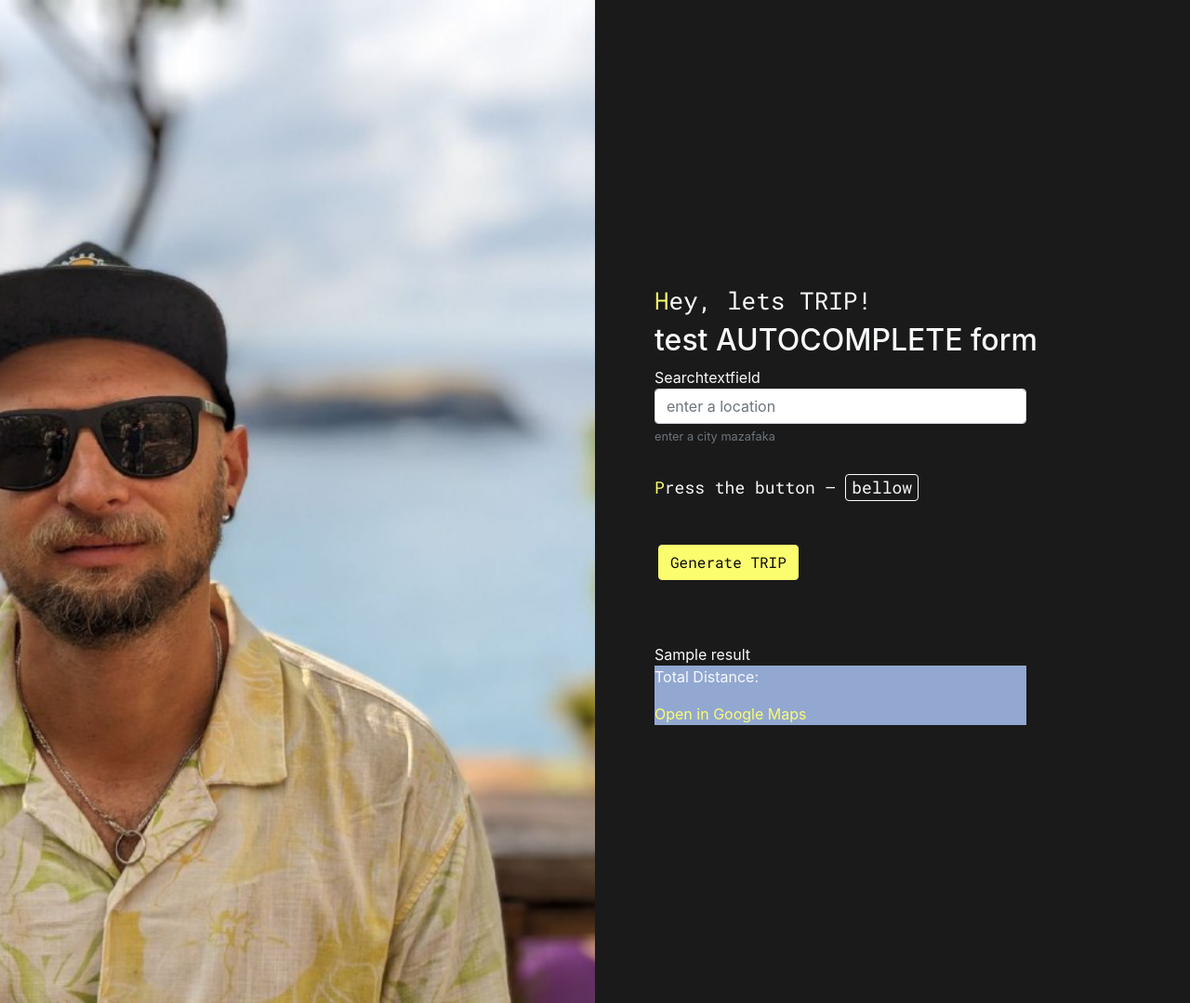
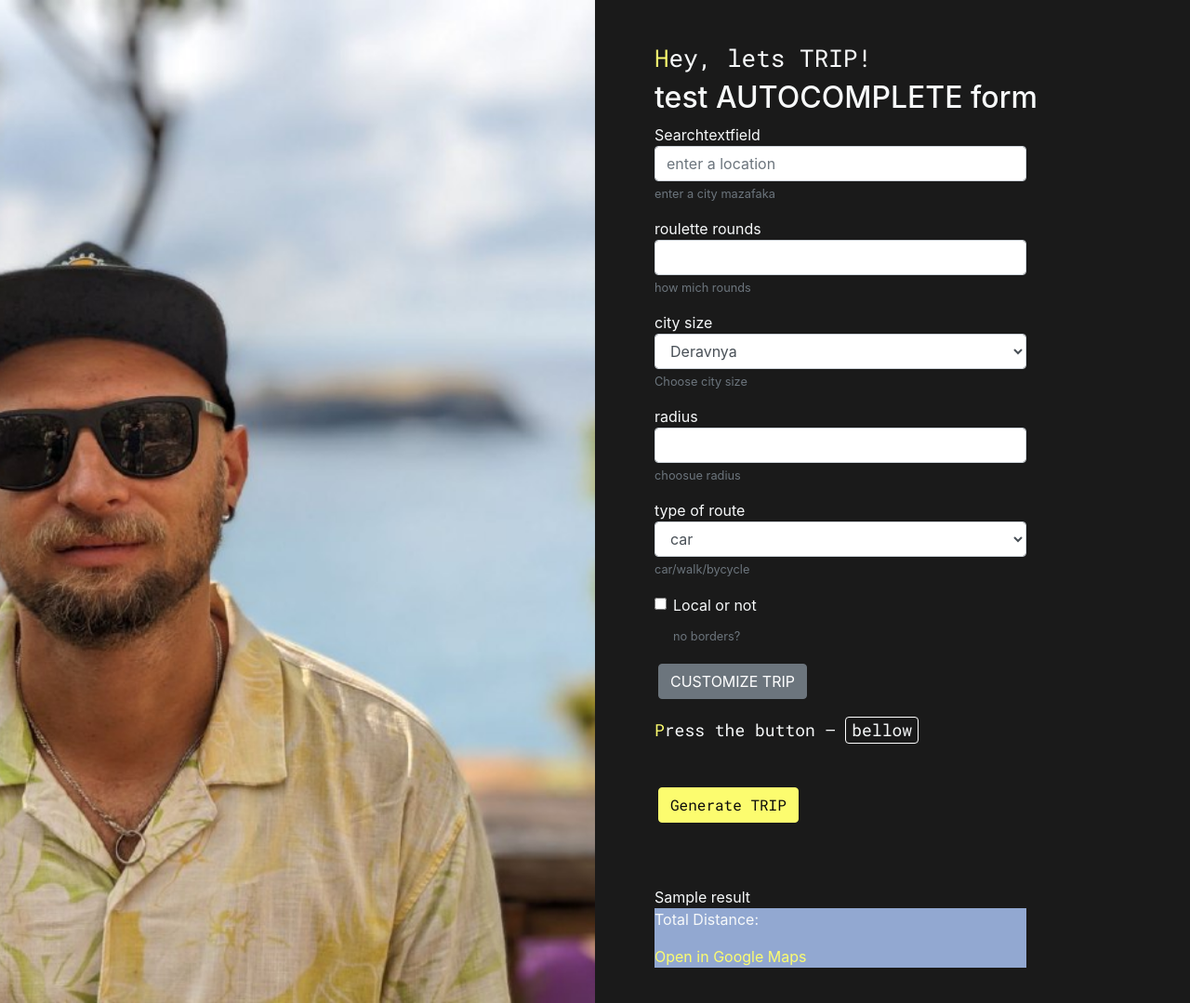
Before and after one commit to WuDMC/wudmc.com, a Django app: template webpage/templates/roulette.html in a window 1280 px wide. Shown: the whole page at 93% size. Run offline with Django 4.2, Linux system fonts and the light colour scheme; tables that the repository leaves empty hold one stand-in row (values such as "Sample post"); the template is opened without the code that fills it: values that come from a table or form of the project are taken from there, most other values are stand-ins (such as "Sample title", 1, 10 or a date in 2020); parts of the project's set-up code (start-up, migrations or seed data) failed here and were passed over; some libraries are stand-ins or nearby versions.

Commit message:
add spoiler and fix some bugs

```diff
--- a/webpage/forms.py
+++ b/webpage/forms.py
@@ -6,20 +6,13 @@ CITY_SIZES = [('0', 'Deravnya'), ('1', 'Selo'), ('2', 'Gorod'), ('3', 'Megapolis
 
 class RouletteForm(forms.Form):
     searchTextField = forms.CharField(help_text='enter a city mazafaka', widget=forms.TextInput(attrs={'placeholder': 'enter a location' ,'autocomplete': 'on', 'runat': 'server', 'class': 'form-control'}), max_length=100)
-    # rounds = forms.DecimalField(help_text='1-10 rounds recomended', widget=forms.NumberInput(attrs={'class': 'form-control'}))
-    # citySize = forms.ChoiceField(help_text='do u prefer megapolis or vilage?',widget=forms.Select(attrs={ 'class': 'form-control'}), choices=CITY_SIZES)
-    # radius = forms.DecimalField(help_text='50-300 recomended', widget=forms.NumberInput(attrs={'class': 'form-control'}))
-    # type = forms.ChoiceField(help_text='How much wheels do u havem bro?',widget=forms.Select(attrs={'class': 'form-control'}), choices=ROUTE_TYPES)
-    # local = forms.BooleanField(help_text='No one border can stop me?', widget=forms.CheckboxInput(attrs={'class': 'form-check-input'}), required=False)
+    rounds = forms.DecimalField(help_text='how mich rounds', label='roulette rounds', widget=forms.NumberInput(attrs={'class': 'form-control'}), required=False)
+    citySize = forms.ChoiceField(help_text='Choose city size', label='city size',widget=forms.Select(attrs={ 'class': 'form-control'}), choices=CITY_SIZES, required=False)
+    radius = forms.DecimalField(help_text='choosue radius', label='radius', widget=forms.NumberInput(attrs={'class': 'form-control'}), required=False)
+    type = forms.ChoiceField(help_text='car/walk/bycycle', label='type of route',widget=forms.Select(attrs={'class': 'form-control'}), choices=ROUTE_TYPES, required=False)
+    local = forms.BooleanField(help_text='no borders?', label='Local or not', widget=forms.CheckboxInput(attrs={'class': 'form-check-input'}), required=False)
     random = forms.BooleanField(widget=HiddenInput(), initial=True)
 
     city = forms.CharField(widget=HiddenInput(), max_length=100)
     cityLat = forms.CharField(widget=HiddenInput(), max_length=100)
     cityLng = forms.CharField(widget=HiddenInput(), max_length=100)
-
-class CityForm(forms.Form):
-    searchTextField = forms.CharField(help_text='enter a city mazafaka', widget=forms.TextInput(attrs={'placeholder': 'enter a location' ,'autocomplete': 'on', 'runat': 'server', 'class': 'form-control'}), max_length=100)
-    random = forms.BooleanField(widget=HiddenInput(), initial=True)
-    city = forms.CharField(widget=HiddenInput(), max_length=100)
-    cityLat = forms.CharField(widget=HiddenInput(), max_length=100)
-    cityLng = forms.CharField(widget=HiddenInput(), max_length=100)
--- a/webpage/templates/roulette.html
+++ b/webpage/templates/roulette.html
@@ -23,7 +23,19 @@
                             {{ field }}
                         {% endfor %}
                         {% for field in roulette_form.visible_fields %}
-                             {% if field|is_checkbox %}
+                             {% if field.auto_id in trigger_fields and field|is_checkbox %}
+                                  <div class="form-group form-check" style="display:none" id="{{ field.auto_id }}_trigger_div">
+                                    {{ field }}
+                                    <label>{{ field.label }}</label>
+                                    <small id="{{ field.label }}_sm" class="form-text text-muted">{{ field.help_text }}</small>
+                                </div>
+                             {% elif field.auto_id in trigger_fields %}
+                                <div class="form-group" style="display:none" id="{{ field.auto_id }}_trigger_div">
+                                    <label class="form-check-label">{{ field.label }}</label>
+                                    {{ field }}
+                                    <small id="{{ field.label }}_sm" class="form-text text-muted">{{ field.help_text }}</small>
+                                </div>
+                            {% elif  field|is_checkbox %}
                                 <div class="form-group form-check">
                                     {{ field }}
                                     <label>{{ field.label }}</label>
@@ -39,6 +51,8 @@
                         {% endfor %}
 
                         <div class="form-group">
+                            <button class="btn btn-secondary" type="button" id="customize-button">CUSTOMIZE TRIP</button>
+
                             <p class="text-left main-text fl-yellow" style="font-family: 'Roboto Mono', monospace;width: 90%;padding-top: 15px;">Press the button — <span style="display: inline-block; border: 1px solid white; display: inline-block;border: 1px solid white;padding: 0 6px 0 6px;border-radius: 0.25rem"> bellow</span><br><br></p>
                             <button class="btn btn-primary" type="sumbit">Generate TRIP</button>
                             <div id="result" ><p><br><br></p>{{ result|safe }}</div>
@@ -63,5 +77,38 @@
 </body>
 <script async defer src="https://maps.googleapis.com/maps/api/js?v=3.exp&libraries=places&types=regions&language=en&key=AIzaSyC1bv4VSX5EqyfQ5j4GM5Cpwi4wh2pjKwQ&callback=initialize"></script>
 <script src="{% static '/assets/js/geo.js' %}"></script>
+                    <script>
+                    // Получаем ссылку на кнопку по ее id
+var customizeButton = document.getElementById('customize-button');
 
+// Получаем ссылку на форму по ее id
+var postForm = document.getElementById('post-form2');
+
+// Получаем ссылки на все элементы внутри формы с их id
+var idRandomElement = postForm.querySelector('#id_random');
+var idRoundsElement = postForm.querySelector('#id_rounds_trigger_div');
+var idCitySizeElement = postForm.querySelector('#id_citySize_trigger_div');
+var idRadiusElement = postForm.querySelector('#id_radius_trigger_div');
+var idTypeElement = postForm.querySelector('#id_type_trigger_div');
+var idLocalElement = postForm.querySelector('#id_local_trigger_div');
+
+// Назначаем обработчик события click на кнопку
+customizeButton.addEventListener('click', function() {
+    // Получаем текущее значение атрибута "value" для каждого элемента
+    var currentValueRandom = idRandomElement.value;
+    var currentValueRounds = idRoundsElement.style.display;
+    var currentValueCitySize = idCitySizeElement.style.display;
+    var currentValueRadius = idRadiusElement.style.display;
+    var currentValueType = idTypeElement.style.display;
+    var currentValueLocal = idLocalElement.style.display;
+
+    // Меняем значения атрибутов "value" на противоположные
+    idRandomElement.value = (currentValueRandom === 'True') ? 'false' : 'True';
+    idRoundsElement.style.display = (currentValueRounds === 'none') ? 'block' : 'none';
+    idCitySizeElement.style.display = (currentValueCitySize === 'none') ? 'block' : 'none';
+    idRadiusElement.style.display = (currentValueRadius === 'none') ? 'block' : 'none';
+    idTypeElement.style.display = (currentValueType === 'none') ? 'block' : 'none';
+    idLocalElement.style.display = (currentValueLocal === 'none') ? 'block' : 'none';
+});
+</script>
 {% endblock %}
--- a/webpage/views.py
+++ b/webpage/views.py
@@ -1,7 +1,7 @@
 import json
 import requests
 from django.shortcuts import render
-from .forms import RouletteForm, CityForm
+from .forms import RouletteForm
 from django.http import JsonResponse
 
 
@@ -22,8 +22,8 @@ def roulette(request):
     roulette_form = RouletteForm()
 
     # cityform = CityForm()
-
-    return render(request, 'roulette.html', {'roulette_form': roulette_form })
+    trigger_fields = ['id_rounds', 'id_citySize', 'id_radius', 'id_type', 'id_local']
+    return render(request, 'roulette.html', {'roulette_form': roulette_form, 'trigger_fields':  trigger_fields })
 
 def roulette_result(request):
     if request.method == 'POST':
```
